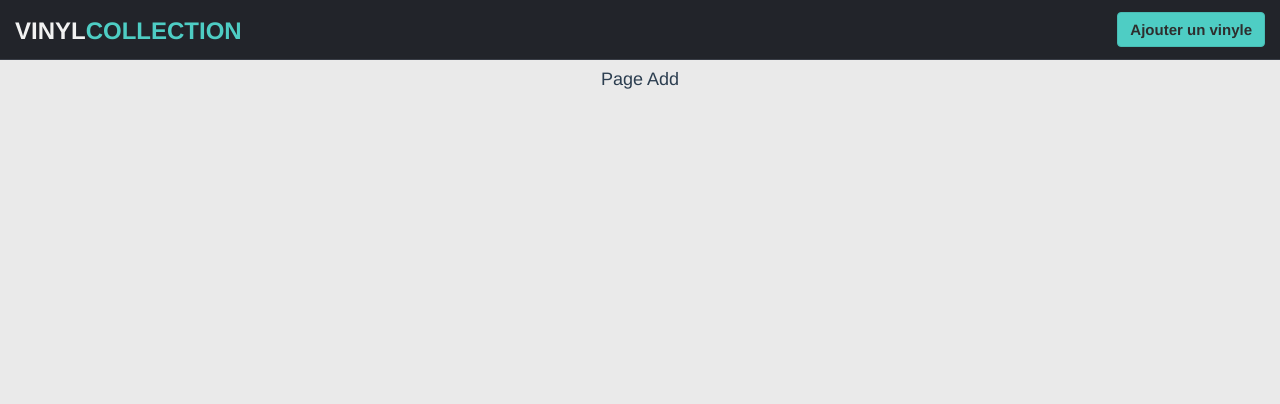
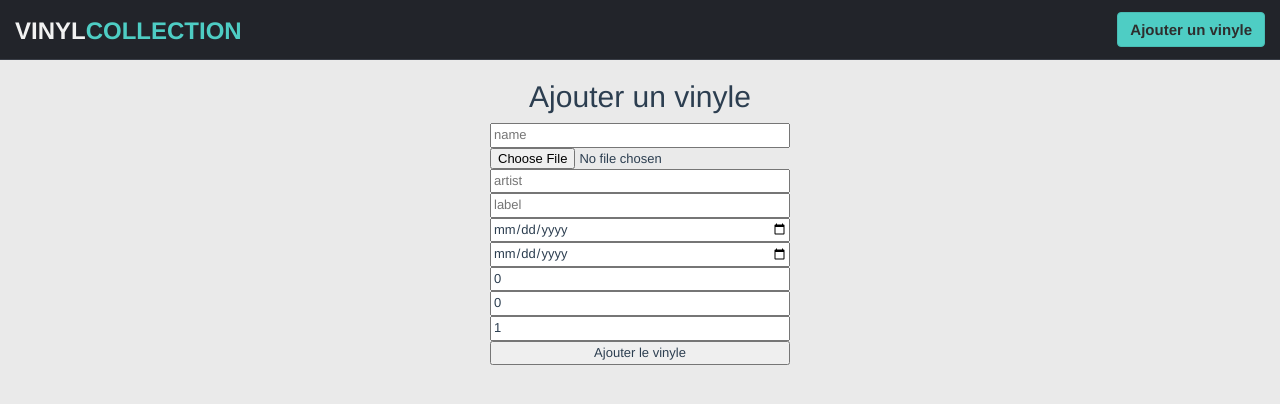
Before and after one commit to LeonDumestre/Vinyl-Collection-Website, a Vue app in the folder front/: page /add in a window 1280 px wide. Shown: the top 404 px of the page. Built offline with nearby package versions, Linux system fonts and the light colour scheme; no server answers.

Commit message:
Début de la page Add

```diff
--- a/front/src/App.vue
+++ b/front/src/App.vue
@@ -1,5 +1,11 @@
 <script setup>
-import Vinyl from './components/Vinyl.vue'
+import axios from 'axios'
+
+axios.get('http://localhost:3001/tracks').then(response => {
+console.log(response.data)
+}).catch(err => {
+  console.log(err)
+})
 </script>
 
 <template>
--- a/front/src/css/style.css
+++ b/front/src/css/style.css
@@ -57,6 +57,13 @@ a.btn {
     font-size: 15px;
     float: left;
     margin-top: 12px;
+}
+
+form {
+    display: flex;
+    flex-direction: column;
+    max-width:300px;
+    margin:0 auto;
 }
 
 /*________________________________MON CSS________________________________*/
--- a/front/src/pages/Add.vue
+++ b/front/src/pages/Add.vue
@@ -1,10 +1,42 @@
 <template>
-  <h4>Page Add</h4>
+  <h2>Ajouter un vinyle</h2>
+  <form @submit.prevent="addVinyl">
+    <input type="text" placeholder="name" v-model="name" required />
+    <input type="file" required />
+    <input type="text" placeholder="artist" v-model="artist" required />
+    <input type="text" placeholder="label" v-model="label" required />
+    <input type="date" placeholder="release_date" v-model="release_date" required />
+    <input type="date" placeholder="purchase_date" v-model="purchase_date" required />
+    <input type="number" placeholder="release_price" v-model="release_price" required />
+    <input type="number" placeholder="current_price" v-model="current_price" required />
+    <input type="number" placeholder="quantity" v-model="quantity" required />
+    <button type="submit">Ajouter le vinyle</button>
+  </form>
 </template>
 
 <script>
+import Vinyl from '../components/Vinyl.vue';
 export default {
-  name: "Add"
+  name: "Add",
+  components: {
+    Vinyl
+  },
+  data: () => ({
+    name: '',
+    artist: '',
+    label: '',
+    release_date: 0,
+    purchase_date: 0,
+    release_price: 0,
+    current_price: 0,
+    quantity: 1
+  }),
+  methods: {
+    addVinyl() {
+      this.Vinyl.push({name: this.value, checked: false});
+      this.value = '';
+    }
+  }
 }
 </script>
 
```
Also changed, not shown: 1 other file (tests, documents, lock files or other folders).
